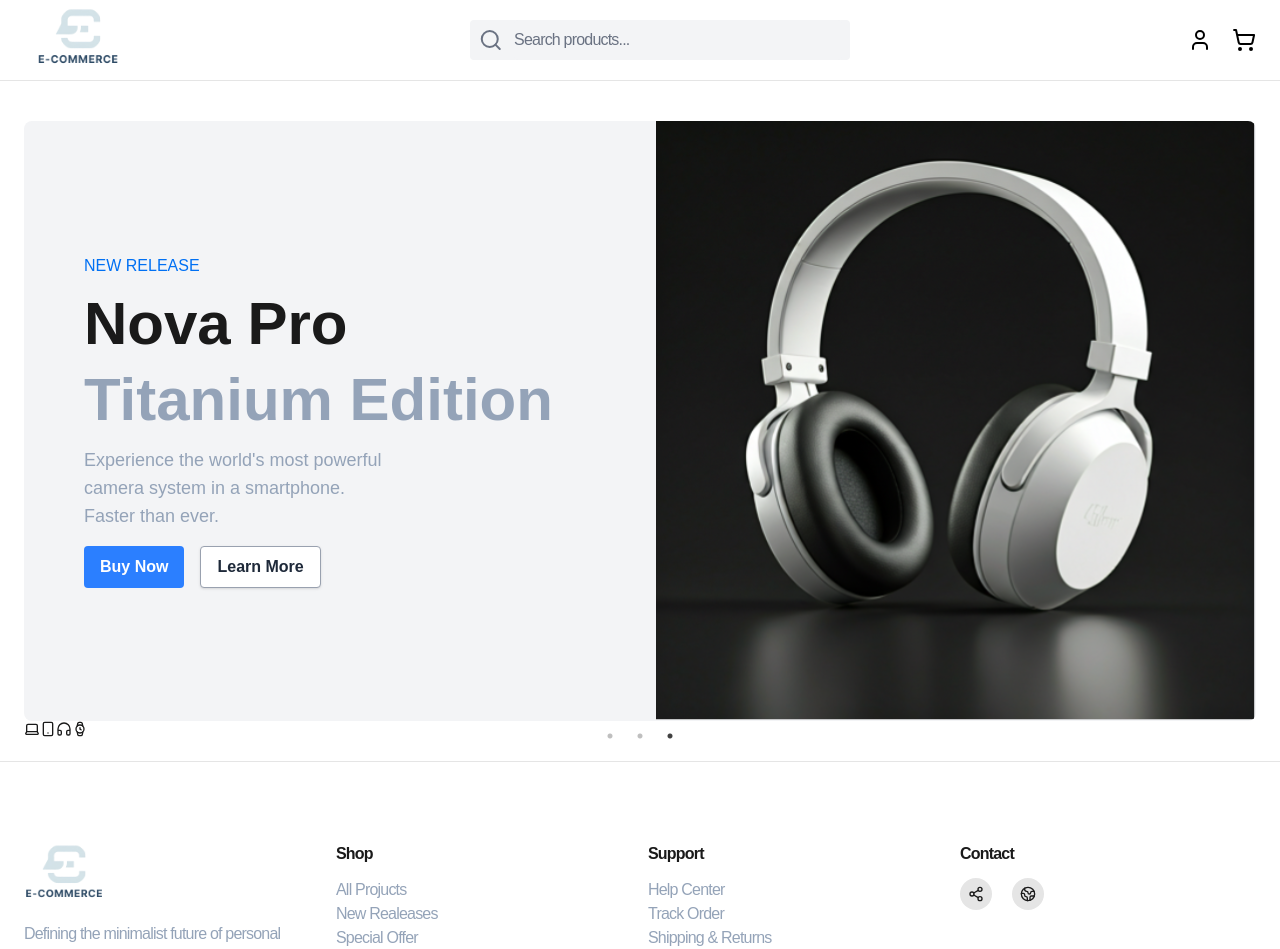
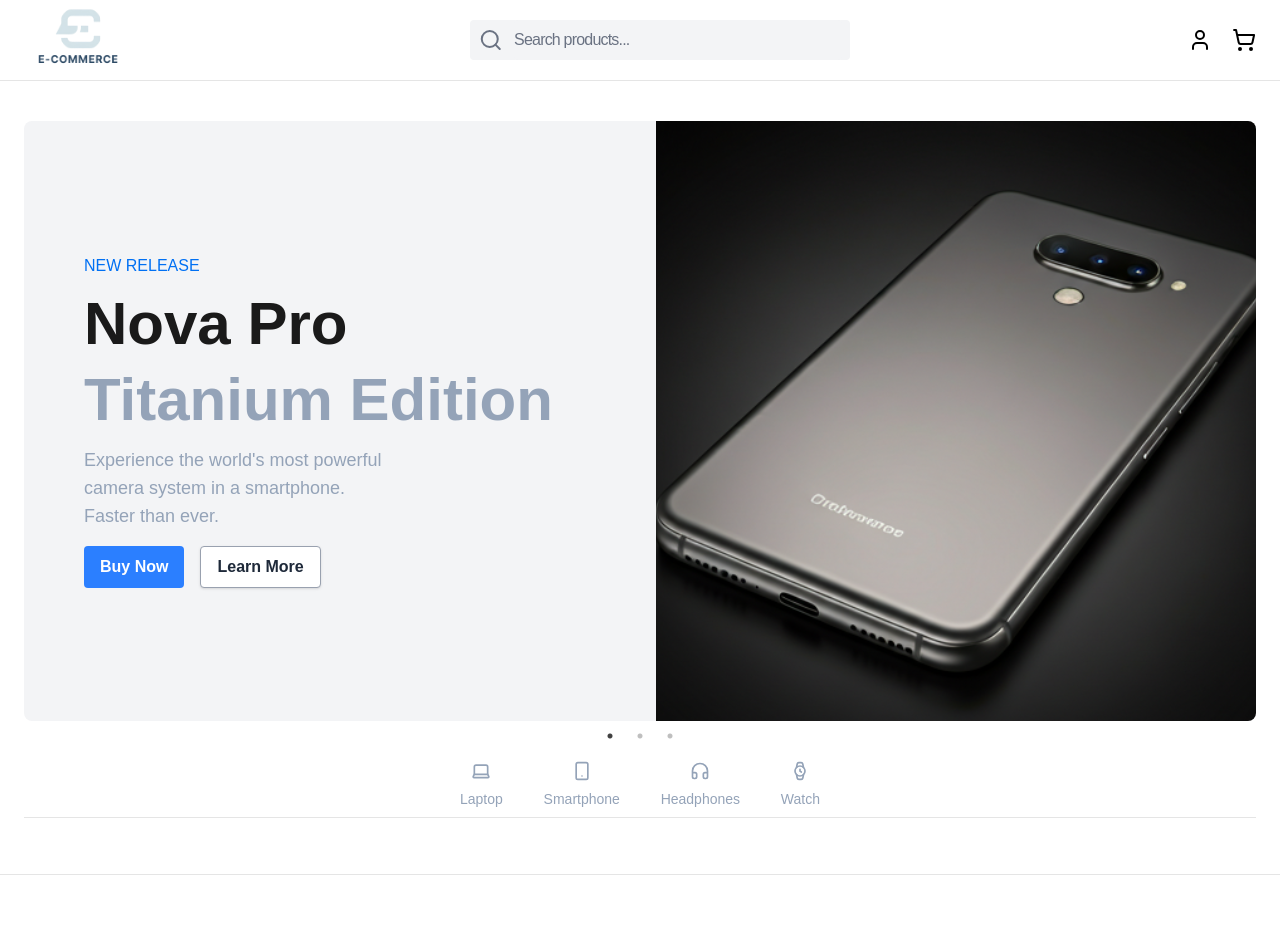
Before and after one commit to codekid-cyber1/E-commerce, a Next.js app: page / in a window 1280 px wide. Shown: the top 949 px of the page. Built offline with nearby package versions, Linux system fonts and the light colour scheme.

Commit message:
Refactor Page component and enhance layout with improved button styles and navigation links

```diff
--- a/app/(shop)/page.tsx
+++ b/app/(shop)/page.tsx
@@ -8,31 +8,34 @@ import Slider from "react-slick";
 import Link from "next/link";
 import { Headphones, Laptop, Smartphone, Watch } from "lucide-react";
 
-const page = () => {
+const Page = () => {
   const settings = {
     dots: true,
     infinite: true,
     slidesToShow: 1,
     slidesToScroll: 1,
     autoplay: true,
-    autoplaySpeed: 2000,
+    autoplaySpeed: 6000,
     pauseOnHover: true,
   };
+
 
   return (
     <div className="p-6">
       <Slider {...settings}>
         {show.map((item) => (
-          <div
-            key={item.id}
-            className=" outline-none"
-          >
+          <div key={item.id} className=" outline-none">
             <div className=" w-full bg-gray-100 rounded-lg flex flex-col lg:flex-row items-center justify-between relative  overflow-hidden">
               <div className="left-side flex flex-col flex-1 items-start justify-center md:py-10 py-5 gap-4 px-6 md:px-15 relative">
-                <p style={{ color: "var(--accent)" }} className="text-xs md:text-base ">
+                <p
+                  style={{ color: "var(--accent)" }}
+                  className="text-xs md:text-base "
+                >
                   NEW RELEASE
                 </p>
-                <h2 className="text-4xl md:text-5xl lg:text-6xl font-bold">{item.name}</h2>
+                <h2 className="text-4xl md:text-5xl lg:text-6xl font-bold">
+                  {item.name}
+                </h2>
                 <h2
                   style={{ color: "var(--muted)" }}
                   className="text-4xl md:text-5xl lg:text-6xl font-bold"
@@ -74,14 +77,71 @@ const page = () => {
           </div>
         ))}
       </Slider>
-      <div className="flex">
-        <Link href='/'><Laptop size={16}/></Link>
-        <Link href='/'><Smartphone size={16}/></Link>
-        <Link href='/'><Headphones size={16}/></Link>
-        <Link href='/'><Watch size={16}/></Link>
+      <div className="flex container w-full justify-center border-b border-[var(--border)] my-8  relative">
+        <div className="w-90 flex  justify-between ">
+
+
+        <div
+          className="group relative hover:border-b-2  border-[var(--accent)] flex flex-col gap-2 py-2 cursor-pointer items-center"
+        >
+          <Link
+            href="/"
+            className="group-hover:text-[var(--accent)] text-[var(--muted)] transition-colors"
+            >
+            <Laptop size={20} />
+          </Link>
+          <p
+            className="group-hover:text-[var(--foreground)] text-[var(--muted)] transition-colors text-sm"
+          >
+            Laptop
+          </p>
+        </div>
+        <div
+        className="group relative hover:border-b-2  border-[var(--accent)] flex flex-col gap-2 py-2 cursor-pointer items-center">
+          <Link
+            href="/"
+            className="group-hover:text-[var(--accent)] text-[var(--muted)] transition-colors"
+          >
+            <Smartphone size={20} />
+          </Link>
+          <p
+            className="group-hover:text-[var(--foreground)] text-[var(--muted)] transition-colors text-sm"
+          >
+            Smartphone
+          </p>
+        </div>
+        <div
+        className="group relative hover:border-b-2  border-[var(--accent)] flex flex-col gap-2 py-2 cursor-pointer items-center">
+          <Link
+            href="/"
+            className="group-hover:text-[var(--accent)] text-[var(--muted)] transition-colors"
+          >
+            <Headphones size={20} />
+          </Link>
+          <p
+            className="group-hover:text-[var(--foreground)] text-[var(--muted)] transition-colors text-sm"
+          >
+            Headphones
+          </p>
+        </div>
+        <div
+        className="group relative hover:border-b-2  border-[var(--accent)] flex flex-col gap-2 py-2 cursor-pointer items-center">
+          <Link
+            href="/"
+            className="group-hover:text-[var(--accent)] text-[var(--muted)] transition-colors"
+          >
+            <Watch size={20} />
+          </Link>
+          <p
+            className="group-hover:text-[var(--foreground)] text-[var(--muted)] transition-colors text-sm"
+          >
+            Watch
+          </p>
+        </div>
+      </div>
       </div>
     </div>
   );
 };
 
-export default page;
+export default Page;
```
Lines whose indentation alone changed are shown as unchanged.
